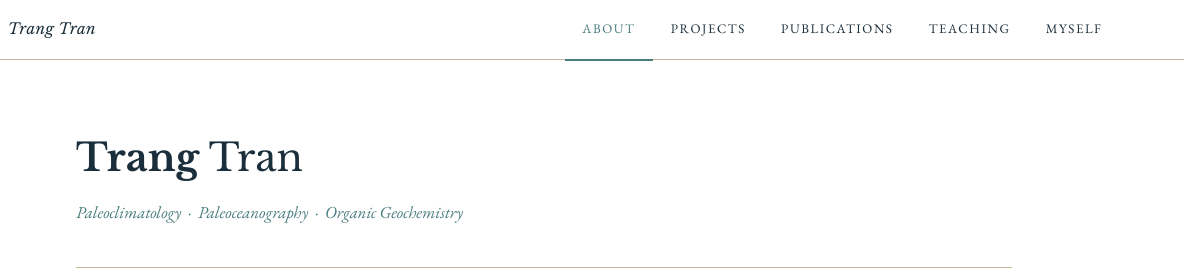
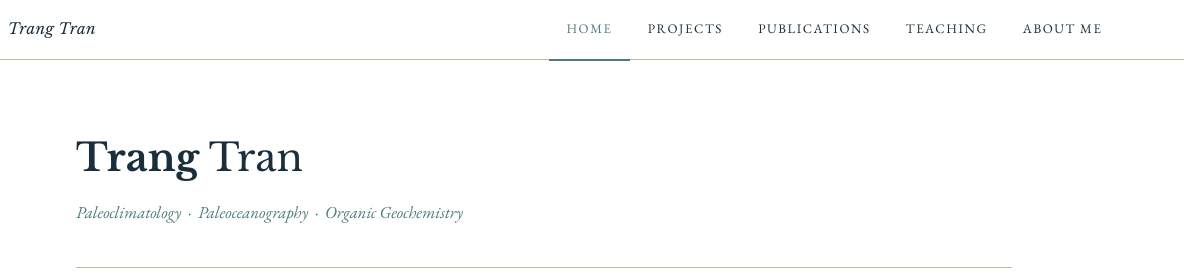
Before and after one commit to trangtran-paleo/trangtran-paleo.github.io, a plain HTML site: page index.html in a window 1280 px wide. Shown: the top 280 px of the page, 96-1280 px from the left. Drawn offline with nearby package versions, Linux system fonts and the light colour scheme; some icons are missing.

Commit message:
Update index.html

```diff
--- a/index.html
+++ b/index.html
@@ -151,11 +151,11 @@
     <span class="wordmark-text">Trang Tran</span>
   </a>
   <nav>
-    <a href="index.html" class="active">About</a>
+    <a href="index.html" class="active">Home</a>
     <a href="projects.html">Projects</a>
     <a href="publications.html">Publications</a>
     <a href="teaching.html">Teaching</a>
-    <a href="myself.html">Myself</a>
+  <a href="myself.html">About Me</a>
   </nav>
 </header>
 
```
